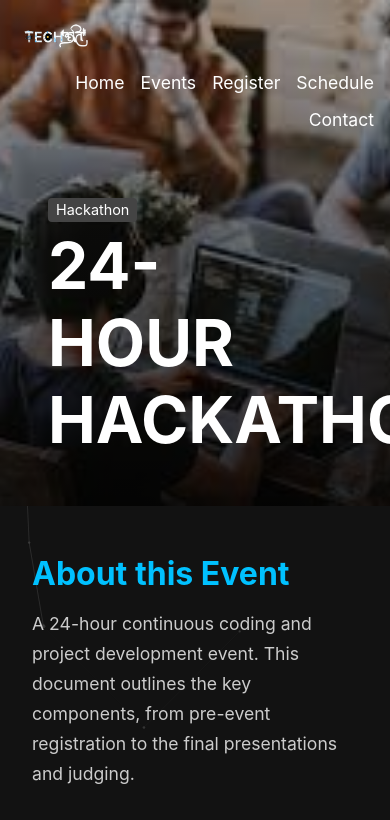
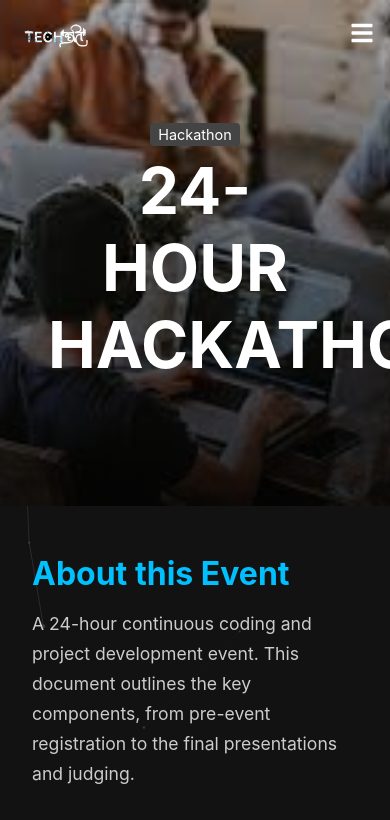
Before and after one commit to Aryanrajput19/Techkriti-website, a React (Vite) app: page /events/24-hour-hackathon in a window 390 px wide. Shown: the top 820 px of the page. Built offline with nearby package versions, Linux system fonts and the light colour scheme.

Commit message:
navbar fixed

```diff
--- a/src/components/EventCard.jsx
+++ b/src/components/EventCard.jsx
@@ -10,7 +10,7 @@ function EventCard({ event }) {
     padding: '1.5rem',
     backgroundColor: '#2a2a2a',
     maxWidth: '350px',
-    textAlign: 'left',
+  textAlign: 'center',
     cursor: 'pointer',
     // We add 'overflow: hidden' to contain the image on hover
     overflow: 'hidden',
@@ -69,7 +69,7 @@ function EventCard({ event }) {
             <img src={event.image} alt={event.title} style={imgStyle} />
           </div>
           <h3 style={{ margin: '1rem 0 0.5rem 0', color: '#00c1ff' }}>{event.title}</h3>
-          <span style={{ background: '#444', padding: '0.2rem 0.5rem', borderRadius: '4px', fontSize: '0.8rem' }}>
+                  <span style={{ background: '#444', padding: '0.2rem 0.5rem', borderRadius: '4px', fontSize: '0.8rem', display: 'inline-block' }}>
             {event.category}
           </span>
           <p style={{ marginTop: '1rem', lineHeight: '1.5' }}>{event.description}</p>
--- a/src/components/Footer.jsx
+++ b/src/components/Footer.jsx
@@ -14,7 +14,7 @@ function Footer() {
     borderTop: '1px solid #333',
     position: 'relative',
     zIndex: 1,
-    textAlign: 'left', // Change from 'center' to 'left'
+    textAlign: 'center',
   };
 
   // The new grid container
@@ -32,6 +32,7 @@ function Footer() {
     display: 'flex',
     flexDirection: 'column',
     gap: '1rem',
+    alignItems: 'center',
   };
 
   // Style for column titles (e.g., "QUICK LINKS")
--- /dev/null
+++ b/src/components/MobileMenu.jsx
@@ -0,0 +1,91 @@
+// src/components/MobileMenu.jsx
+import React from 'react';
+import { Link } from 'react-router-dom';
+import { motion } from 'framer-motion';
+
+// --- STYLES ---
+
+// This is the full-screen backdrop
+const menuBackdropStyle = {
+  position: 'fixed',
+  top: 0,
+  left: 0,
+  width: '100vw',
+  height: '100vh',
+  backgroundColor: 'rgba(0, 0, 0, 0.8)',
+  backdropFilter: 'blur(10px)',
+  zIndex: 40, // Below the navbar, but above the content
+};
+
+// This is the container for the links
+const menuContainerStyle = {
+  display: 'flex',
+  flexDirection: 'column',
+  alignItems: 'center',
+  justifyContent: 'center',
+  height: '100%',
+  gap: '2.5rem',
+};
+
+// Style for the links themselves
+const menuLinkStyle = {
+  fontSize: '2rem',
+  color: '#fff',
+  textDecoration: 'none',
+  fontWeight: 'bold',
+};
+
+// --- ANIMATION VARIANTS ---
+
+const backdropVariants = {
+  hidden: { opacity: 0 },
+  visible: { opacity: 1, transition: { duration: 0.3 } },
+};
+
+const menuVariants = {
+  hidden: { transition: { staggerChildren: 0.05, staggerDirection: -1 } },
+  visible: { transition: { staggerChildren: 0.1, delayChildren: 0.2 } },
+};
+
+const linkVariants = {
+  hidden: { y: 20, opacity: 0 },
+  visible: { y: 0, opacity: 1, transition: { type: 'spring', stiffness: 300 } },
+};
+
+function MobileMenu({ closeMenu }) {
+  return (
+    <motion.div
+      style={menuBackdropStyle}
+      variants={backdropVariants}
+      initial="hidden"
+      animate="visible"
+      exit="hidden"
+      onClick={closeMenu} // Close if clicking on the backdrop
+    >
+      <motion.div
+        style={menuContainerStyle}
+        variants={menuVariants}
+        // Prevent backdrop click from closing when clicking *on* the menu
+        onClick={(e) => e.stopPropagation()}
+      >
+        <motion.div variants={linkVariants}>
+          <Link to="/" style={menuLinkStyle} onClick={closeMenu}>Home</Link>
+        </motion.div>
+        <motion.div variants={linkVariants}>
+          <Link to="/events" style={menuLinkStyle} onClick={closeMenu}>Events</Link>
+        </motion.div>
+        <motion.div variants={linkVariants}>
+          <a href="https://Techkriti2.vercel.app/" target="_blank" rel="noopener noreferrer" style={menuLinkStyle} onClick={closeMenu}>Register</a>
+        </motion.div>
+        <motion.div variants={linkVariants}>
+          <a href="/#schedule" style={menuLinkStyle} onClick={closeMenu}>Schedule</a>
+        </motion.div>
+        <motion.div variants={linkVariants}>
+          <Link to="/contact" style={menuLinkStyle} onClick={closeMenu}>Contact</Link>
+        </motion.div>
+      </motion.div>
+    </motion.div>
+  );
+}
+
+export default MobileMenu;
--- a/src/components/Navbar.jsx
+++ b/src/components/Navbar.jsx
@@ -3,57 +3,71 @@
 // 1. Import React Hooks and Framer Motion
 import React, { useState, useEffect } from 'react';
 import { Link } from 'react-router-dom';
-import { motion } from 'framer-motion';
+import { motion, AnimatePresence } from 'framer-motion'; // Import AnimatePresence
+import { FaBars, FaTimes } from 'react-icons/fa'; // Import icons
+import MobileMenu from './MobileMenu'; // Import the new component
 
 function Navbar() {
-  // 2. Add state to track scroll position
+  // --- STATE ---
   const [isScrolled, setIsScrolled] = useState(false);
+  const [isMobile, setIsMobile] = useState(false);
+  const [isMenuOpen, setIsMenuOpen] = useState(false); // New state for mobile menu
 
-  // 3. Add a scroll event listener
+  // --- EFFECTS ---
+
+  // Effect for scroll
   useEffect(() => {
     const handleScroll = () => {
-      // Set state to 'true' if scrolled more than 50px, else 'false'
       setIsScrolled(window.scrollY > 50);
     };
-
-    // Add the listener
     window.addEventListener('scroll', handleScroll);
-
-    // Clean up the listener when the component unmounts
     return () => {
       window.removeEventListener('scroll', handleScroll);
     };
-  }, []); // Empty array means this effect runs only once on mount
+  }, []);
 
-  // Responsive: detect small screens to adjust spacing & logo size
-  const [isMobile, setIsMobile] = useState(window.innerWidth <= 768);
+  // Effect for mobile detection
   useEffect(() => {
     const onResize = () => setIsMobile(window.innerWidth <= 768);
+    onResize(); // Check on initial load
     window.addEventListener('resize', onResize);
     return () => window.removeEventListener('resize', onResize);
   }, []);
 
-  // 4. Define our "variants" for animation
+  // Effect to lock scrolling when menu is open
+  useEffect(() => {
+    if (isMenuOpen && isMobile) {
+      document.body.style.overflow = 'hidden';
+    } else {
+      document.body.style.overflow = 'auto';
+    }
+    // Cleanup function
+    return () => {
+      document.body.style.overflow = 'auto';
+    };
+  }, [isMenuOpen, isMobile]);
+
+  // --- STYLES ---
+
+  // Animation variants for the nav
   const navVariants = {
-    // This is the style at the top of the page
     top: {
-      backgroundColor: 'rgba(26, 26, 26, 0.0)', // Fully transparent
+      backgroundColor: 'rgba(26, 26, 26, 0.0)',
       backdropFilter: 'blur(0px)',
       borderBottom: '1px solid rgba(51, 51, 51, 0.0)',
     },
-    // This is the style when scrolled down
     scrolled: {
-      backgroundColor: 'rgba(26, 26, 26, 0.7)', // The "glass" effect
+      backgroundColor: 'rgba(26, 26, 26, 0.7)',
       backdropFilter: 'blur(10px)',
       borderBottom: '1px solid rgba(51, 51, 51, 1.0)',
     },
   };
 
-  // Animation variants for the nav links
+  // Animation variants for desktop links
   const linkItemVariants = {
     hover: {
-      y: -3, // Move up slightly
-      color: '#00c1ff', // Change color to our accent
+      y: -3,
+      color: '#00c1ff',
       transition: { type: 'spring', stiffness: 300 }
     },
     tap: {
@@ -61,90 +75,100 @@ function Navbar() {
     }
   };
 
-  // Base style for links
+  // Base style for desktop links
   const linkStyle = {
     color: '#fff',
     textDecoration: 'none',
     fontSize: '1.1rem'
   };
 
+  // Style for the hamburger icon
+  const hamburgerIconStyle = {
+    fontSize: '1.5rem',
+    color: '#fff',
+    cursor: 'pointer',
+    zIndex: 50, // Ensure it's above the backdrop
+  };
+
   return (
-    // 5. Change <nav> to <motion.nav> and add animation props
+    <>
       <motion.nav
         style={{
             position: 'fixed',
             top: 0,
             left: 0,
             width: '100%',
-          zIndex: 10,
+            zIndex: 50, // Needs to be high
             display: 'flex',
             gap: isMobile ? '0.75rem' : '1rem',
             padding: isMobile ? '0.75rem 1rem' : '1.5rem 2rem',
             alignItems: 'center',
-          flexWrap: 'wrap', // <-- FIX 1: Allow wrapping
+            flexWrap: 'wrap',
           }}
         variants={navVariants}
-      animate={isScrolled ? 'scrolled' : 'top'} // Animate based on state
-      transition={{ duration: 0.3, ease: 'easeInOut' }} // Animation speed
+        animate={isScrolled ? 'scrolled' : 'top'}
+        transition={{ duration: 0.3, ease: 'easeInOut' }}
       >
-      {/* Logo image from public/logo.png (clickable, links to home) */}
+        {/* Logo image */}
         <Link to="/" style={{ display: 'flex', alignItems: 'center', textDecoration: 'none' }} aria-label="Techkriti Home">
           <img src="/logo.png" alt="Techकृति 2.O" style={{ height: isMobile ? '3rem' : '5rem', width: 'auto' }} />
         </Link>
 
-      {/* This is the container for the right-side links */}
+        {/* --- NAVIGATION: This is the main change --- */}
+        <div style={{ marginLeft: 'auto', display: 'flex', alignItems: 'center' }}>
+          {isMobile ? (
+            // --- MOBILE VIEW: Hamburger Icon ---
+            <motion.div
+              style={hamburgerIconStyle}
+              onClick={() => setIsMenuOpen(!isMenuOpen)}
+              whileTap={{ scale: 0.9 }}
+              key={isMenuOpen ? 'times' : 'bars'} // Add key for enter/exit animation
+              initial={{ opacity: 0, rotate: -90 }}
+              animate={{ opacity: 1, rotate: 0 }}
+              transition={{ duration: 0.2 }}
+            >
+              {isMenuOpen ? <FaTimes /> : <FaBars />}
+            </motion.div>
+          ) : (
+            // --- DESKTOP VIEW: Inline Links ---
             <div
               className="nav-links"
               style={{
                 display: 'flex',
-          gap: isMobile ? '1rem' : '2rem',
+                gap: '2rem',
                 alignItems: 'center',
                 flexWrap: 'wrap',
-          flexGrow: 1, // <-- FIX 2: Allow to grow
-          justifyContent: 'flex-end', // <-- FIX 3: Push links to the right
+                flexGrow: 1,
+                justifyContent: 'flex-end',
               }}
             >
-
-        {/* 6. Wrap each link in a motion.div for animation */}
-        <motion.div
-          variants={linkItemVariants}
-          whileHover="hover"
-          whileTap="tap"
-        >
+              <motion.div variants={linkItemVariants} whileHover="hover" whileTap="tap">
                 <Link to="/" style={linkStyle}>Home</Link>
               </motion.div>
-
-        <motion.div
-          variants={linkItemVariants}
-          whileHover="hover"
-          whileTap="tap"
-        >
+              <motion.div variants={linkItemVariants} whileHover="hover" whileTap="tap">
                 <Link to="/events" style={linkStyle}>Events</Link>
               </motion.div>
-
-
-        <motion.div
-          variants={linkItemVariants}
-          whileHover="hover"
-          whileTap="tap"
-        >
+              <motion.div variants={linkItemVariants} whileHover="hover" whileTap="tap">
                 <a href="https://Techkriti2.vercel.app/" target="_blank" rel="noopener noreferrer" style={linkStyle}>Register</a>
               </motion.div>
-
-        <motion.div
-          variants={linkItemVariants}
-          whileHover="hover"
-          whileTap="tap"
-        >
+              <motion.div variants={linkItemVariants} whileHover="hover" whileTap="tap">
                 <a href="/#schedule" style={linkStyle}>Schedule</a>
               </motion.div>
-
               <motion.div variants={linkItemVariants} whileHover="hover" whileTap="tap">
                 <Link to="/contact" style={linkStyle}>Contact</Link>
               </motion.div>
-
+            </div>
+          )}
         </div>
       </motion.nav>
+
+      {/* --- RENDER THE MOBILE MENU --- */}
+      <AnimatePresence>
+        {isMobile && isMenuOpen && (
+          <MobileMenu closeMenu={() => setIsMenuOpen(false)} />
+        )}
+      </AnimatePresence>
+    </>
   );
 }
 
--- a/src/pages/EventDetailPage.jsx
+++ b/src/pages/EventDetailPage.jsx
@@ -17,10 +17,10 @@ function EventDetailPage() {
 
   // --- STYLES ---
   const pageStyle = { padding: '0 0 4rem 0', minHeight: '100vh' };
-  const bannerStyle = { height: '60vh', width: '100%', position: 'relative', display: 'flex', flexDirection: 'column', justifyContent: 'flex-end', padding: '3rem', color: '#fff', overflow: 'hidden' };
+  const bannerStyle = { height: '60vh', width: '100%', position: 'relative', display: 'flex', flexDirection: 'column', justifyContent: 'center', alignItems: 'center', padding: '3rem', color: '#fff', overflow: 'hidden' };
   const bannerImageStyle = { position: 'absolute', top: 0, left: 0, width: '100%', height: '100%', objectFit: 'cover', zIndex: 1 };
   const bannerOverlayStyle = { position: 'absolute', top: 0, left: 0, width: '100%', height: '100%', background: 'linear-gradient(180deg, rgba(0,0,0,0.1) 0%, rgba(0,0,0,0.8) 100%)', zIndex: 2 };
-  const bannerContentStyle = { position: 'relative', zIndex: 3, maxWidth: '1200px', margin: '0 auto', width: '100%' };
+  const bannerContentStyle = { position: 'relative', zIndex: 3, maxWidth: '1200px', margin: '0 auto', width: '100%', textAlign: 'center' };
   const contentContainerStyle = { maxWidth: '1200px', margin: '3rem auto 0 auto', padding: '0 2rem' };
 
   const detailsGridStyle = {
```
Lines whose indentation alone changed are shown as unchanged.
